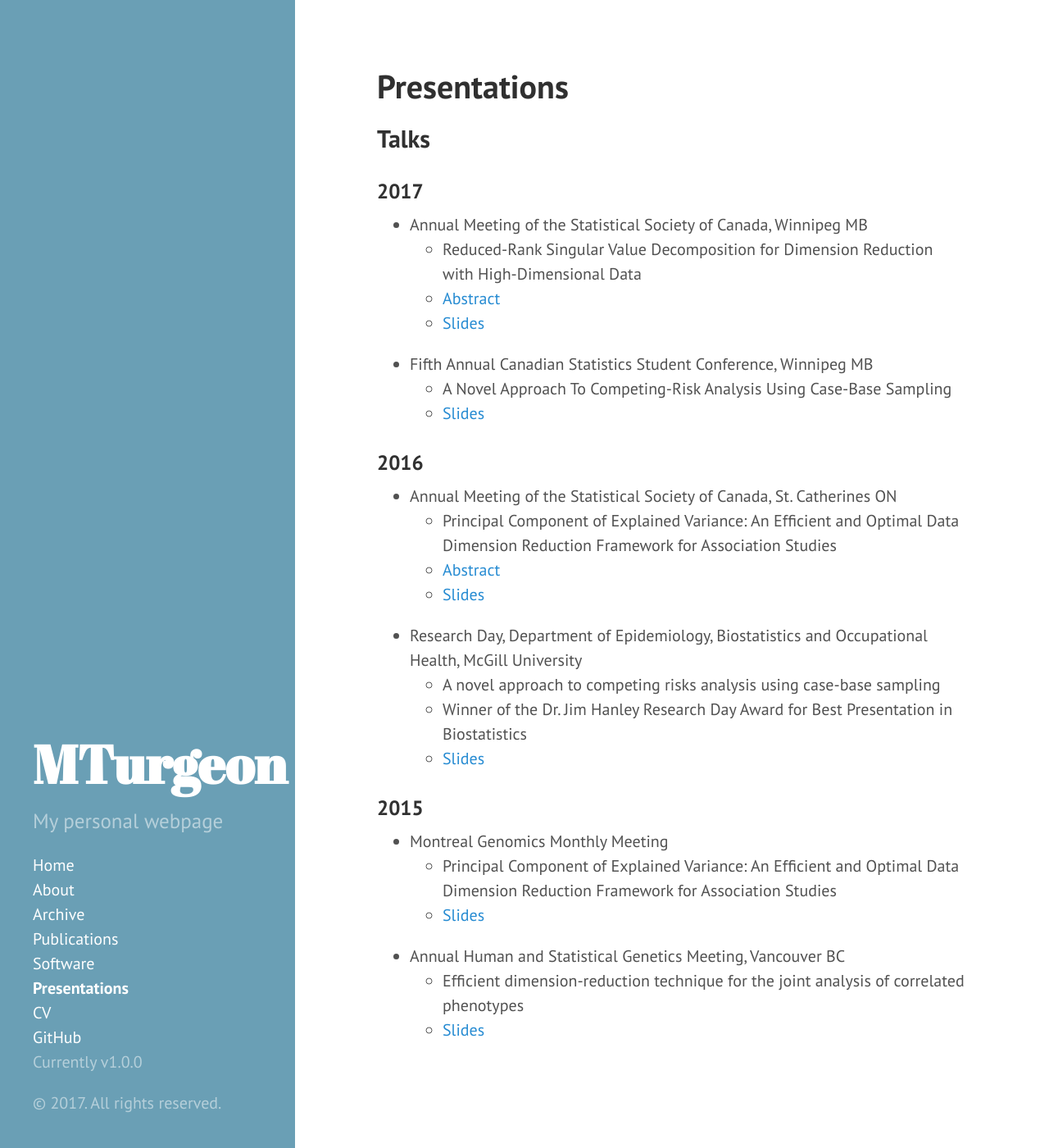
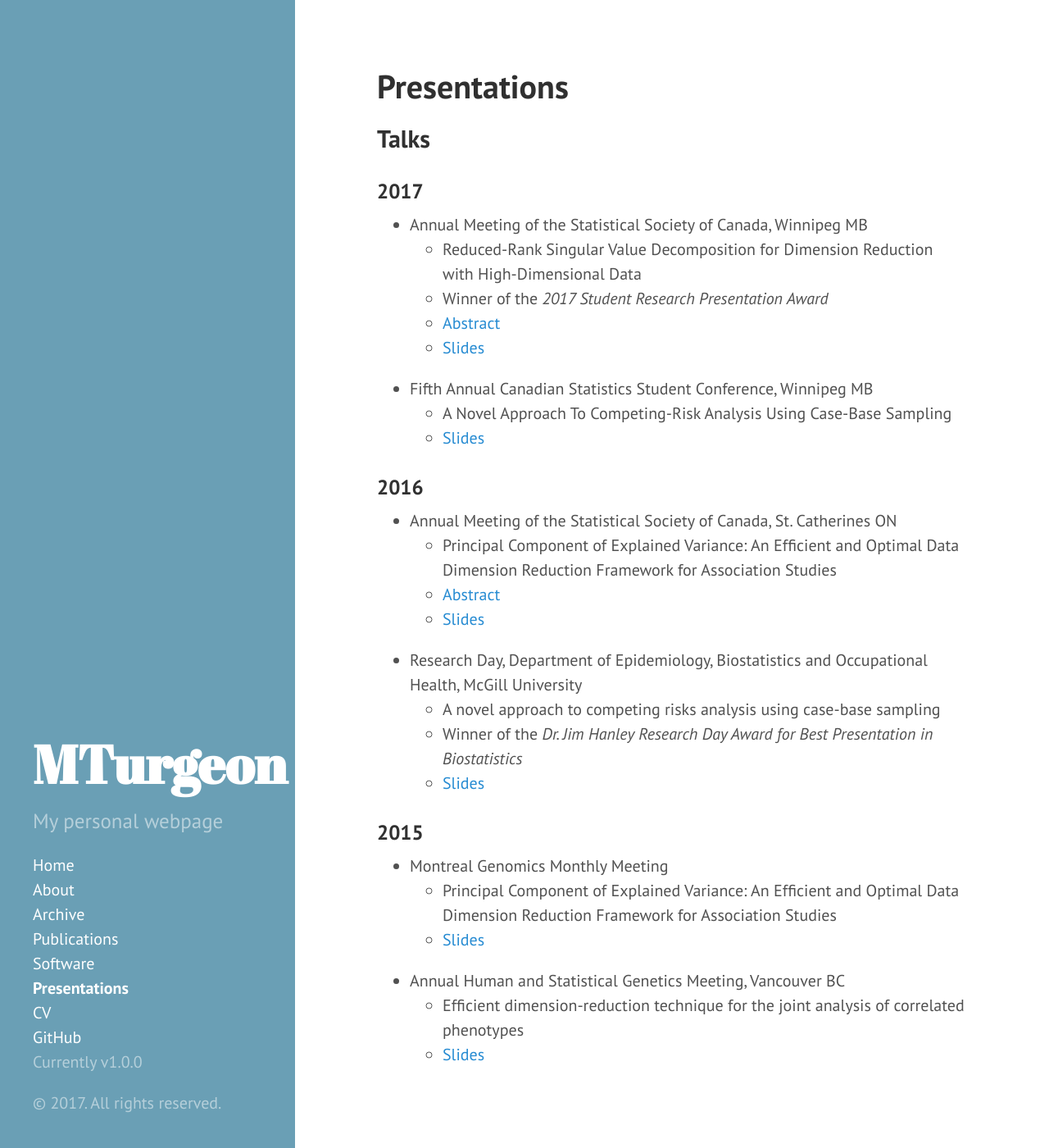
Before and after one commit to turgeonmaxime/old_website, a Jekyll site: the page built from talks.md, in a window 1280 px wide and 1400 px high. Shown: the whole window at 82% size. Built offline with Jekyll 4.4.1, drawn with Linux system fonts in a browser that asks for light colours.

Commit message:
add blurb about award

```diff
--- a/talks.md
+++ b/talks.md
@@ -10,6 +10,7 @@ comments: no
 
   - Annual Meeting of the Statistical Society of Canada, Winnipeg MB
     + Reduced-Rank Singular Value Decomposition for Dimension Reduction with High-Dimensional Data
+    + Winner of the *2017 Student Research Presentation Award*
     + [Abstract](https://ssc.ca/en/meeting/annual/2017/presentation/reduced-rank-singular-value-decomposition-dimension-reduction-high)
     + [Slides]({{ site.github.url }}/slides/MTurgeon-SSC2017-handout.pdf)
 
@@ -26,7 +27,7 @@ comments: no
 
   - Research Day, Department of Epidemiology, Biostatistics and Occupational Health, McGill University
     + A novel approach to competing risks analysis using case-base sampling
-    + Winner of the Dr. Jim Hanley Research Day Award for Best Presentation in Biostatistics
+    + Winner of the *Dr. Jim Hanley Research Day Award for Best Presentation in Biostatistics*
     + [Slides]({{ site.github.url }}/slides/RD2016-casebase.pdf)
 
 ### 2015
```
